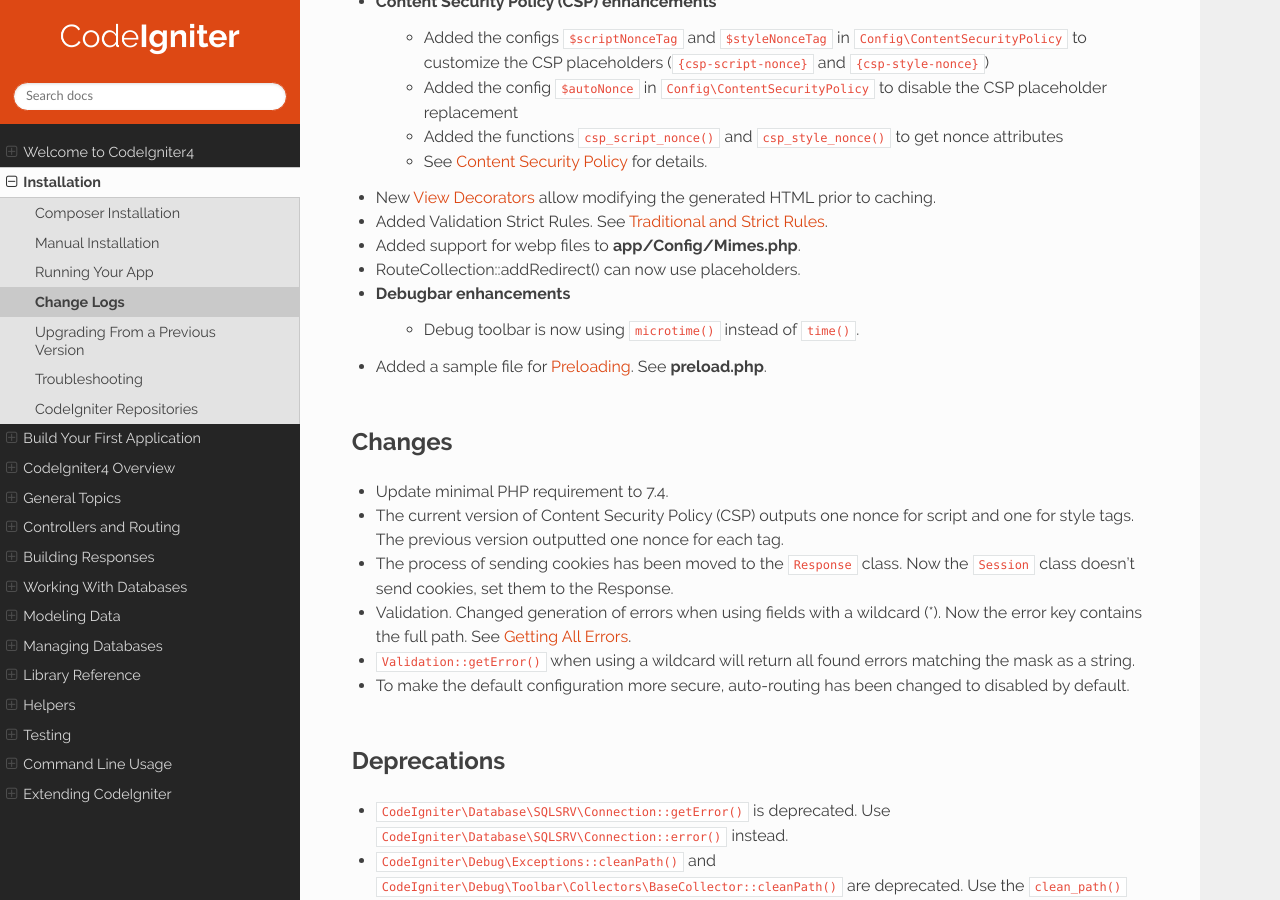
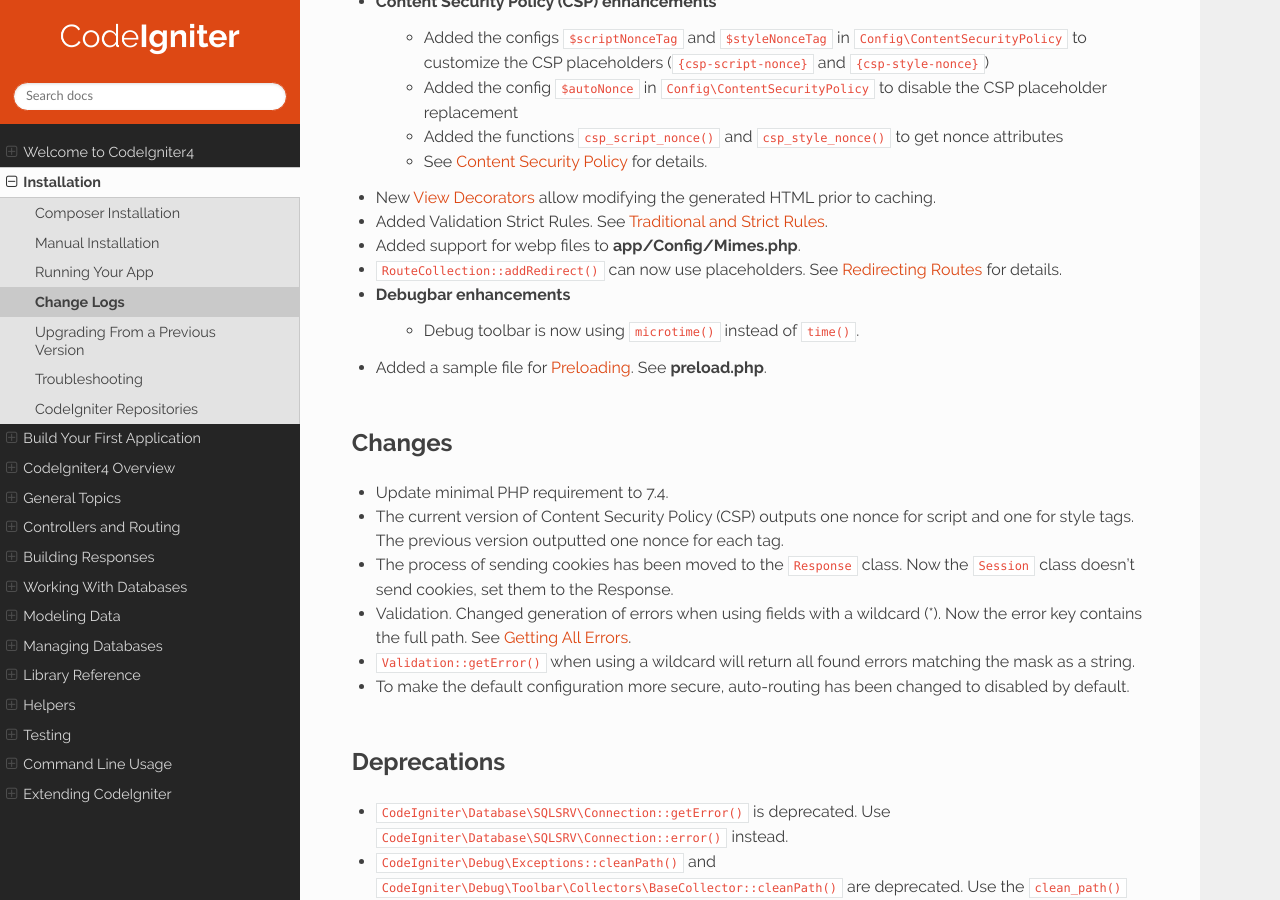
Before and after one commit to NEKOGET/ci4_user_guide_src, a Sphinx documentation site: the page built from source/changelogs/v4.2.0.rst, in a window 1280 px wide and 900 px high, scrolled down 3368 px. Built offline with Sphinx 7.4.7 and the Read the Docs theme 2.0.0, drawn with Linux system fonts in a browser that asks for light colours; cross-references to code outside the pages are shown as plain code.

Commit message:
docs: add link to detailed page

```diff
--- a/source/changelogs/v4.2.0.rst
+++ b/source/changelogs/v4.2.0.rst
@@ -101,7 +101,7 @@ Others
 - New :doc:`../outgoing/view_decorators` allow modifying the generated HTML prior to caching.
 - Added Validation Strict Rules. See :ref:`validation-traditional-and-strict-rules`.
 - Added support for webp files to **app/Config/Mimes.php**.
-- RouteCollection::addRedirect() can now use placeholders.
+- ``RouteCollection::addRedirect()`` can now use placeholders. See :ref:`redirecting-routes` for details.
 - Debugbar enhancements
     - Debug toolbar is now using ``microtime()`` instead of ``time()``.
 - Added a sample file for `Preloading <https://www.php.net/manual/en/opcache.preloading.php>`_. See **preload.php**.
--- a/source/incoming/routing.rst
+++ b/source/incoming/routing.rst
@@ -202,6 +202,8 @@ define an array of routes and then pass it as the first parameter to the ``map()
 
 .. literalinclude:: routing/021.php
 
+.. _redirecting-routes:
+
 Redirecting Routes
 ==================
 
```
Also changed, not shown: other parts of source/incoming/routing.rst (+2 -0 lines).
